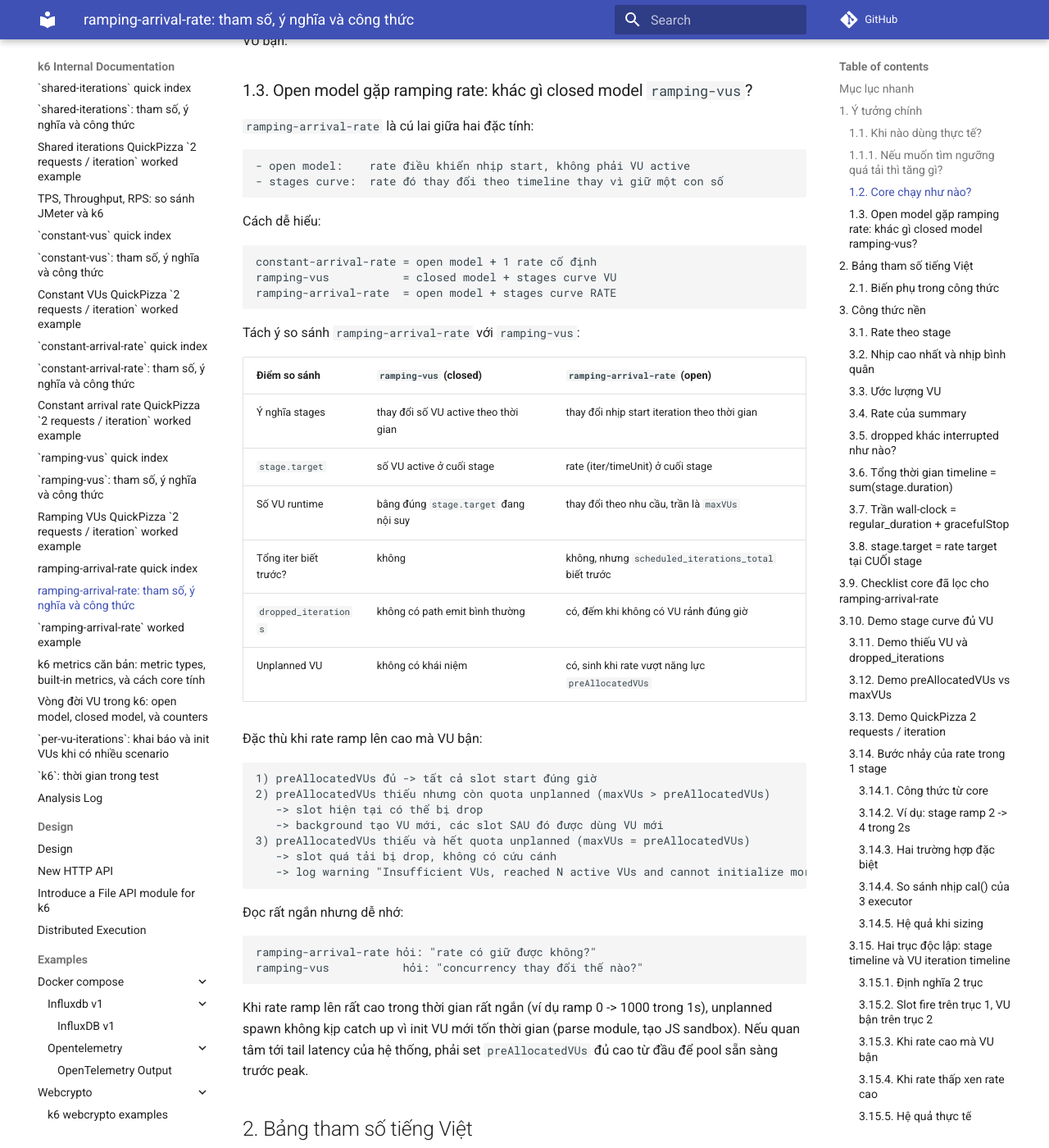
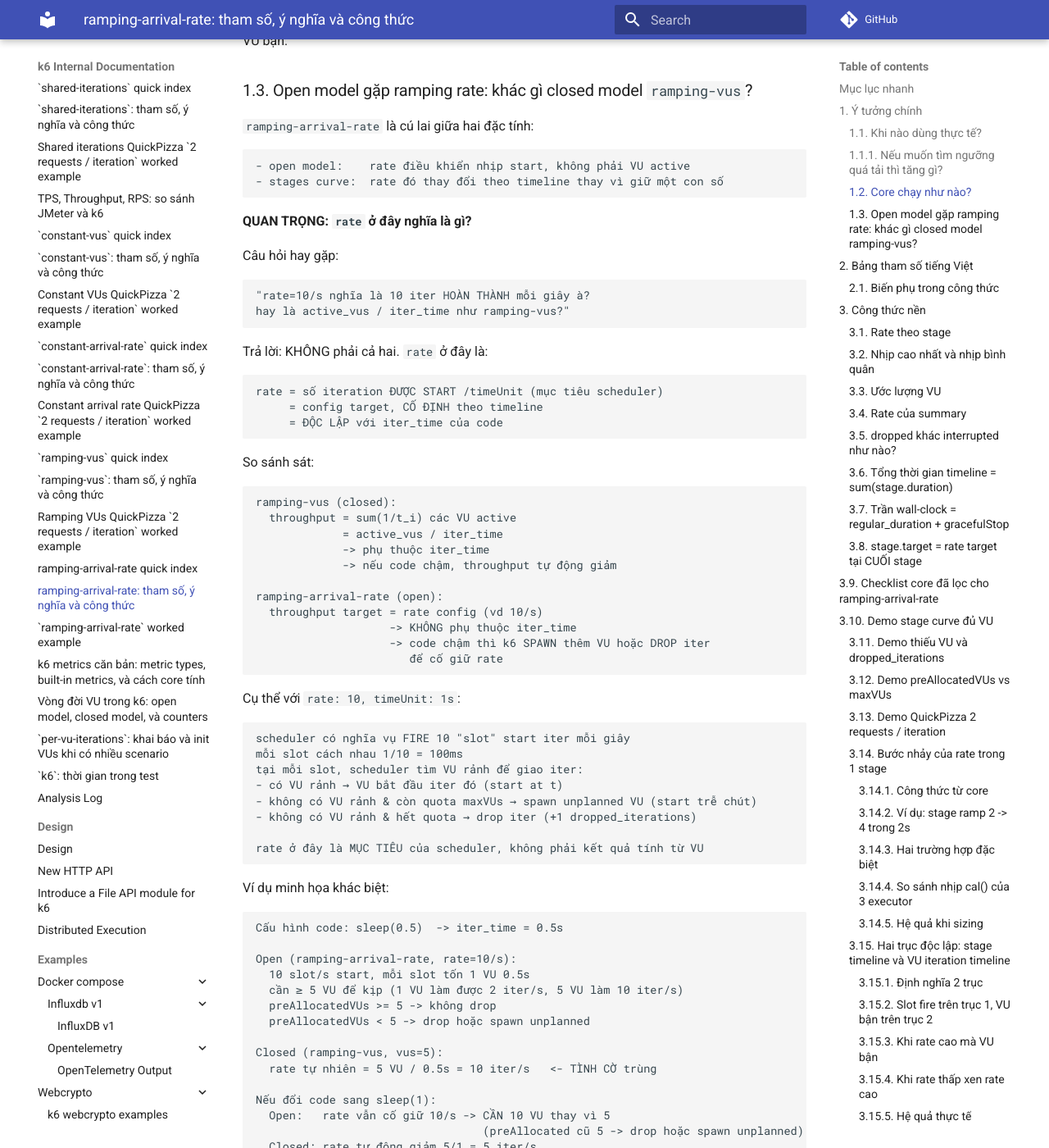
Before and after one commit to meomew-auto/markdown, an MkDocs documentation site: the page built from docs/20260518_ramping-arrival-rate-tham-so-cong-thuc.md, in a window 1280 px wide and 1400 px high, scrolled down 5048 px. Shown: the whole window at 82% size. Built offline with MkDocs 1.6.1 and Material for MkDocs 9.7.7, drawn with Linux system fonts in a browser that asks for light colours; comment, search, counter and statistics services are not loaded; some of the changed text lies outside the part shown.

Commit message:
Update docs

````diff
--- a/docs/20260518_ramping-arrival-rate-tham-so-cong-thuc.md
+++ b/docs/20260518_ramping-arrival-rate-tham-so-cong-thuc.md
@@ -248,6 +248,85 @@ nhưng vẫn giữ VU bận.
 - stages curve:  rate đó thay đổi theo timeline thay vì giữ một con số
 ```
 
+**QUAN TRỌNG: `rate` ở đây nghĩa là gì?**
+
+Câu hỏi hay gặp:
+
+```text
+"rate=10/s nghĩa là 10 iter HOÀN THÀNH mỗi giây à?
+hay là active_vus / iter_time như ramping-vus?"
+```
+
+Trả lời: KHÔNG phải cả hai. `rate` ở đây là:
+
+```text
+rate = số iteration ĐƯỢC START /timeUnit (mục tiêu scheduler)
+     = config target, CỐ ĐỊNH theo timeline
+     = ĐỘC LẬP với iter_time của code
+```
+
+So sánh sát:
+
+```text
+ramping-vus (closed):
+  throughput = sum(1/t_i) các VU active
+             = active_vus / iter_time
+             -> phụ thuộc iter_time
+             -> nếu code chậm, throughput tự động giảm
+
+ramping-arrival-rate (open):
+  throughput target = rate config (vd 10/s)
+                    -> KHÔNG phụ thuộc iter_time
+                    -> code chậm thì k6 SPAWN thêm VU hoặc DROP iter
+                       để cố giữ rate
+```
+
+Cụ thể với `rate: 10, timeUnit: 1s`:
+
+```text
+scheduler có nghĩa vụ FIRE 10 "slot" start iter mỗi giây
+mỗi slot cách nhau 1/10 = 100ms
+tại mỗi slot, scheduler tìm VU rảnh để giao iter:
+- có VU rảnh → VU bắt đầu iter đó (start at t)
+- không có VU rảnh & còn quota maxVUs → spawn unplanned VU (start trễ chút)
+- không có VU rảnh & hết quota → drop iter (+1 dropped_iterations)
+
+rate ở đây là MỤC TIÊU của scheduler, không phải kết quả tính từ VU
+```
+
+Ví dụ minh họa khác biệt:
+
+```text
+Cấu hình code: sleep(0.5)  -> iter_time = 0.5s
+
+Open (ramping-arrival-rate, rate=10/s):
+  10 slot/s start, mỗi slot tốn 1 VU 0.5s
+  cần ≥ 5 VU để kịp (1 VU làm được 2 iter/s, 5 VU làm 10 iter/s)
+  preAllocatedVUs >= 5 -> không drop
+  preAllocatedVUs < 5 -> drop hoặc spawn unplanned
+
+Closed (ramping-vus, vus=5):
+  rate tự nhiên = 5 VU / 0.5s = 10 iter/s   <- TÌNH CỜ trùng
+
+Nếu đổi code sang sleep(1):
+  Open:   rate vẫn cố giữ 10/s -> CẦN 10 VU thay vì 5
+                                  (preAllocated cũ 5 -> drop hoặc spawn unplanned)
+  Closed: rate tự động giảm 5/1 = 5 iter/s
+                                  (không drop, throughput đơn giản giảm)
+```
+
+Tóm gọn:
+
+```text
+Open model = "ép rate" (chủ động giữ throughput, có thể drop nếu quá tải)
+Closed model = "rate tự sinh" (throughput phụ thuộc VU và iter_time)
+```
+
+Đây là lý do `ramping-arrival-rate` cần `preAllocatedVUs` và `maxVUs` —
+hai field không tồn tại ở `ramping-vus`. Vì rate là mục tiêu, k6 phải biết
+trước có bao nhiêu VU sẵn dùng (`preAllocatedVUs`) và được phép tạo thêm
+tối đa bao nhiêu (`maxVUs`) khi rate vượt năng lực.
+
 Cách dễ hiểu:
 
 ```text
@@ -263,6 +342,7 @@ Tách ý so sánh `ramping-arrival-rate` với `ramping-vus`:
 | Ý nghĩa stages | thay đổi số VU active theo thời gian | thay đổi nhịp start iteration theo thời gian |
 | `stage.target` | số VU active ở cuối stage | rate (iter/timeUnit) ở cuối stage |
 | Số VU runtime | bằng đúng `stage.target` đang nội suy | thay đổi theo nhu cầu, trần là `maxVUs` |
+| Quan hệ với `iter_time` | rate phụ thuộc iter_time | rate độc lập iter_time |
 | Tổng iter biết trước? | không | không, nhưng `scheduled_iterations_total` biết trước |
 | `dropped_iterations` | không có path emit bình thường | có, đếm khi không có VU rảnh đúng giờ |
 | Unplanned VU | không có khái niệm | có, sinh khi rate vượt năng lực `preAllocatedVUs` |
````
